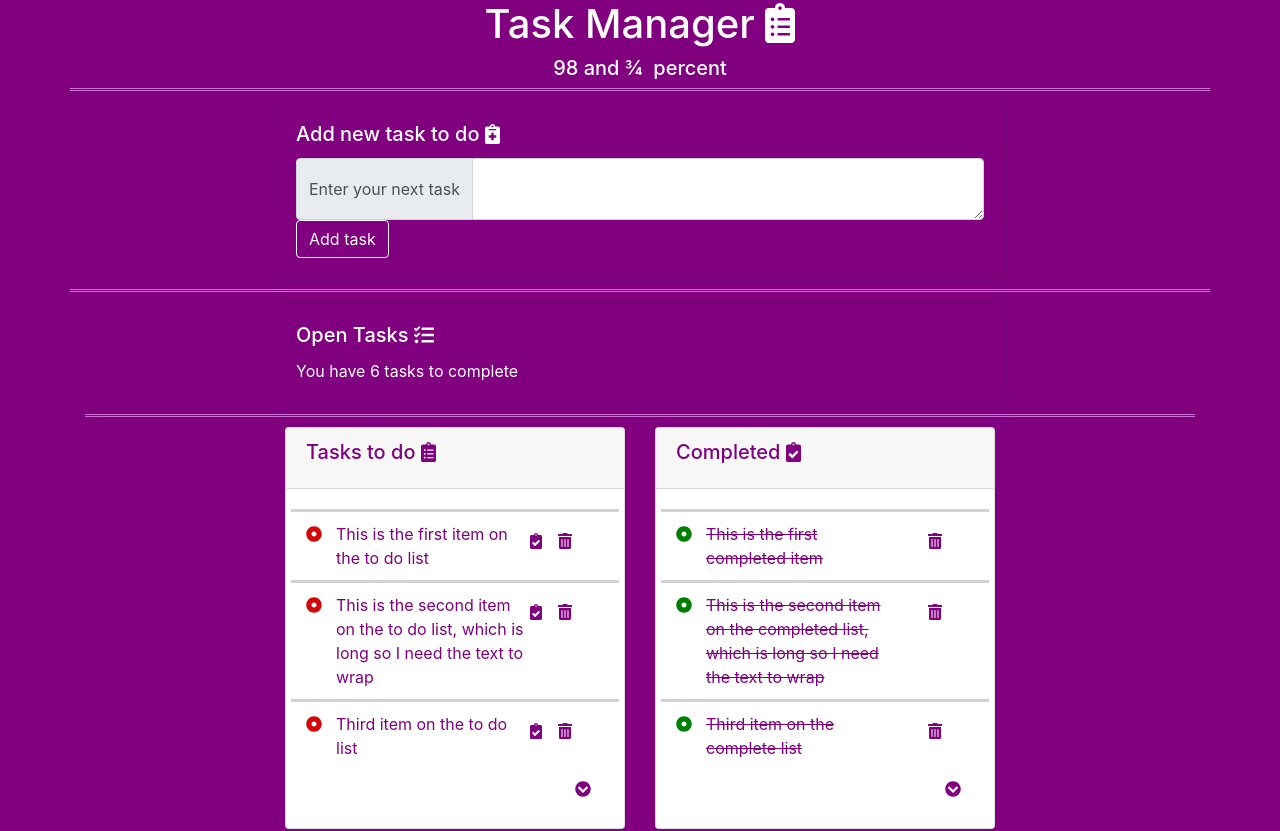
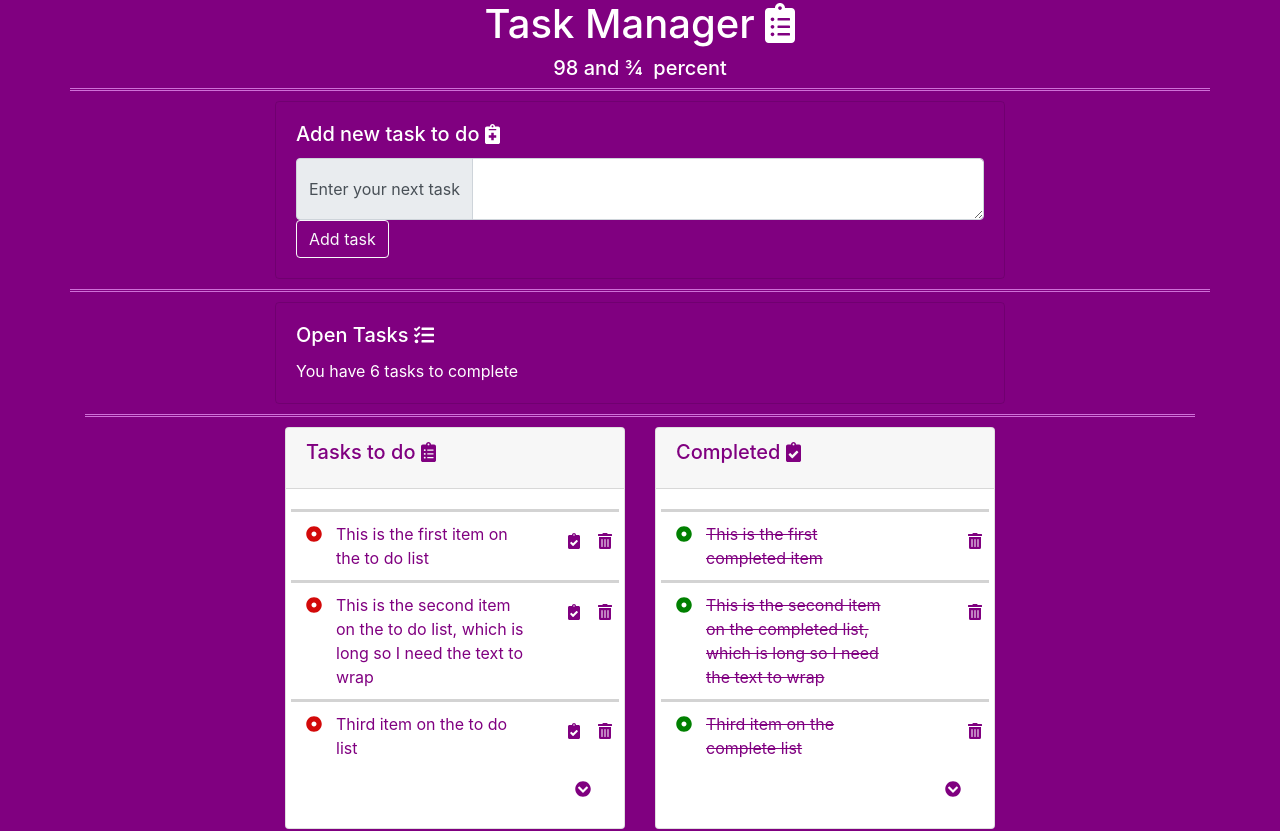
Before and after one commit to AnnJBarr/ninetyeight_and_threequarters, a React (Create React App) app: page / in a window 1280 px wide. Shown: the top 831 px of the page. Built offline with nearby package versions, Linux system fonts and the light colour scheme.

Commit message:
couple of cosmetic changes

```diff
--- a/src/components/TaskItem.js
+++ b/src/components/TaskItem.js
@@ -15,10 +15,10 @@ class TaskItem extends React.Component {
 
                 </div>
                 <div className="col-1 text-right">
-                    {this.props.done === true ? <div id="doneid"></div> : <div><button id="task-button" className="btn"><FontAwesomeIcon icon={faClipboardCheck} /></button></div>}
+                    {this.props.done === true ? <div id="doneid"></div> : <div><button className="btn" id="icon-buttons"><FontAwesomeIcon icon={faClipboardCheck} /></button></div>}
                 </div>
                 <div className="col-1">
-                    <button id="task-button" className="btn"><FontAwesomeIcon icon={faTrashAlt} /></button>
+                    <button id="icon-buttons" className="btn" ><FontAwesomeIcon icon={faTrashAlt} /></button>
                 </div>
 
 
--- a/src/components/TasksArea.css
+++ b/src/components/TasksArea.css
@@ -5,6 +5,11 @@ body {
     color: purple;
     float: right;
   }
+
+#icon-buttons {
+  color: purple;
+  float: none;
+}
 
 #doneid {
     text-decoration: line-through;
```
